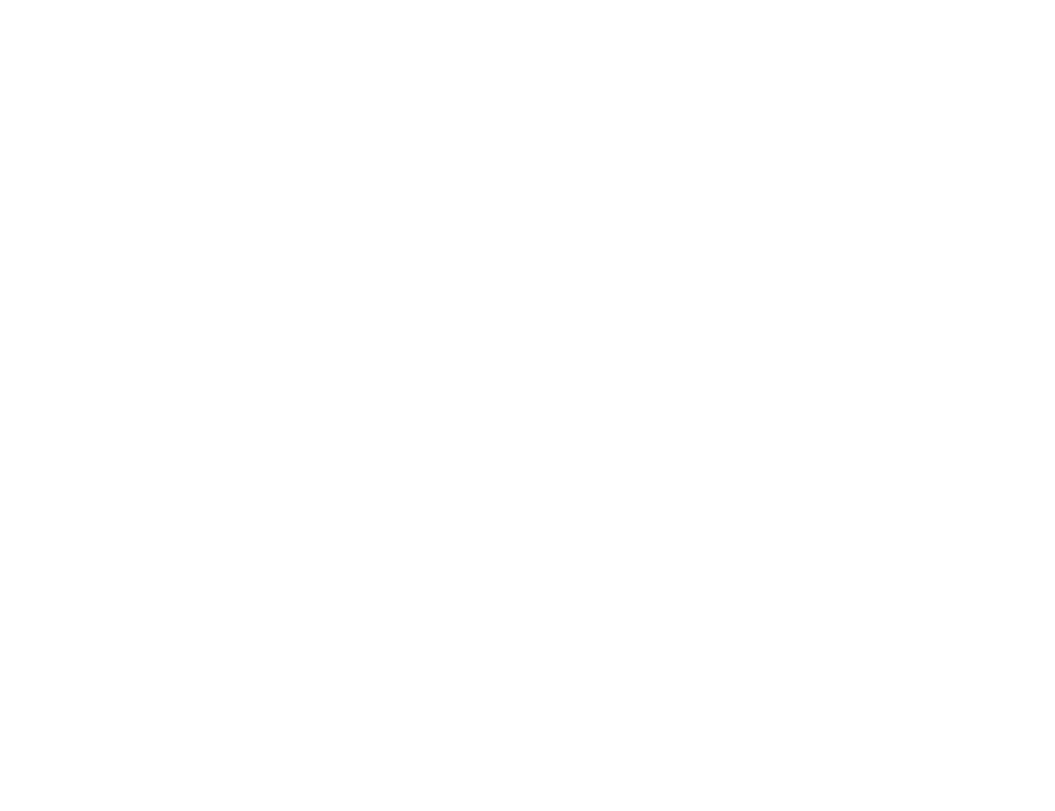
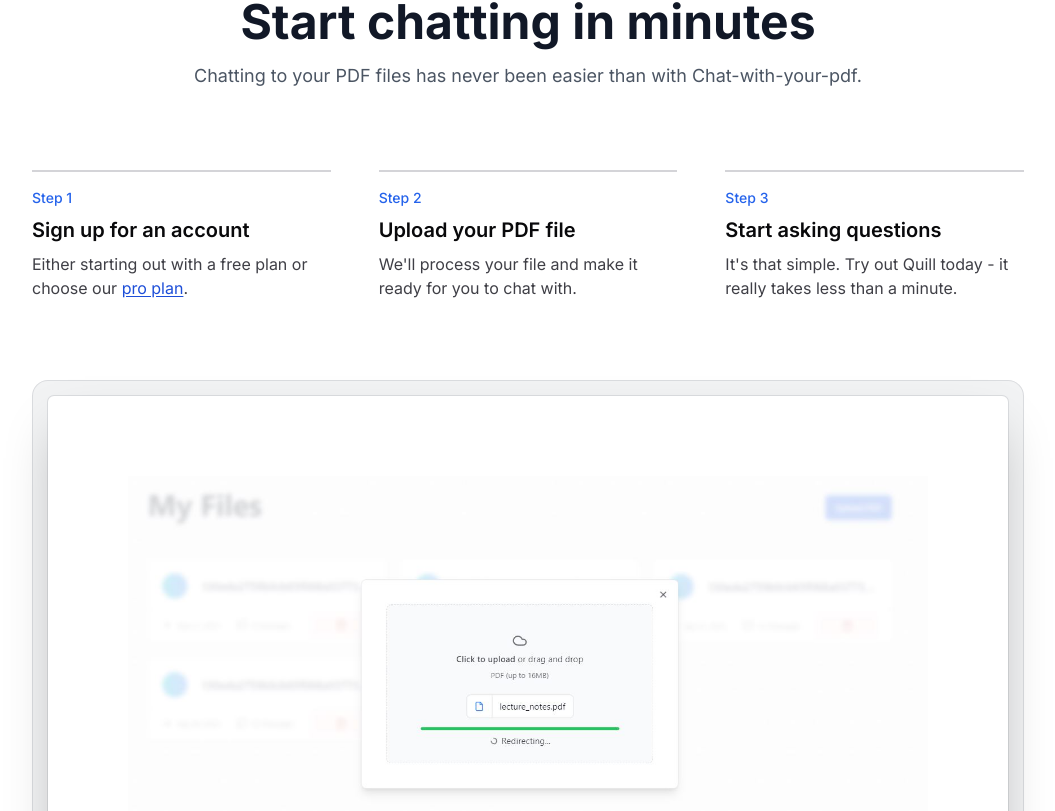
Before and after one commit to nskntc/Chat-with-your-pdf, a Next.js app: page / in a window 1280 px wide. Shown: the part 1569-2380 px from the top of the page, without its empty margins (112-1167 px from the left). Before the commit the page ends 1359 px from the top, so only its background shows below. Built offline with nearby package versions, Linux system fonts and the light colour scheme.

Commit message:
finish: home page

```diff
--- a/src/app/page.tsx
+++ b/src/app/page.tsx
@@ -38,10 +38,8 @@
           <div aria-hidden="true"/* for screen readers */ className="pointer-events-none absolute inset-x-0 -top-40 -z-10 transform-gpu overflow-hidden blur-3xl sm:-top-80">
             <div style={{
                 clipPath: 'polygon(74.1% 44.1%, 100% 61.6%, 97.5% 26.9%, 85.5% 0.1%, 80.7% 2%, 72.5% 32.5%, 60.2% 62.4%, 52.4% 68.1%, 47.5% 58.3%, 45.2% 34.5%, 27.5% 76.7%, 0.1% 64.9%, 17.9% 100%, 27.6% 76.8%, 76.1% 97.7%, 74.1% 44.1%)',
-            }} className="relative left-[calc(50%-11rem)] aspect-[1155/678] w-[36.125rem] -translate-x-1/2 rotate-[30deg] bg-gradient-to-tr from-[#8480ff] to-[#89fcc8] opacity-30 sm:left-[calc(50%-30rem)] sm:w-[72.1875rem]">
-            </div>
-          </div>
-        </div>
+            }} className="relative left-[calc(50%-11rem)] aspect-[1155/678] w-[36.125rem] -translate-x-1/2 rotate-[30deg] bg-gradient-to-tr from-[#8480ff] to-[#89fcc8] opacity-30 sm:left-[calc(50%-30rem)] sm:w-[72.1875rem]"
+            />
           </div>
 
           <div>
@@ -60,6 +58,97 @@
               </div>
             </div>
           </div>
+
+          <div aria-hidden="true"/* for screen readers */ className="pointer-events-none absolute inset-x-0 -top-40 -z-10 transform-gpu overflow-hidden blur-3xl sm:-top-80">
+            <div style={{
+                clipPath: 'polygon(74.1% 44.1%, 100% 61.6%, 97.5% 26.9%, 85.5% 0.1%, 80.7% 2%, 72.5% 32.5%, 60.2% 62.4%, 52.4% 68.1%, 47.5% 58.3%, 45.2% 34.5%, 27.5% 76.7%, 0.1% 64.9%, 17.9% 100%, 27.6% 76.8%, 76.1% 97.7%, 74.1% 44.1%)',
+            }} className="relative left-[calc(50%-11rem)] aspect-[1155/678] w-[36.125rem] -translate-x-1/2 rotate-[30deg] bg-gradient-to-tr from-[#8480ff] to-[#89fcc8] opacity-30 sm:left-[calc(50%-30rem)] sm:w-[72.1875rem]"
+            />
+          </div>
+        </div>
+      </div>
+
+      {/* Feature section */}
+      <div className='mx-auto mb-32 mt-32 max-w-5xl sm:mt-56'>
+        <div className='mb-12 px-6 lg:px-8'>
+          <div className='mx-auto max-w-2xl sm:text-center'>
+            <h2 className='mt-2 font-bold text-4xl text-gray-900 sm:text-5xl'>
+              Start chatting in minutes
+            </h2>
+            <p className='mt-4 text-lg text-gray-600'>
+              Chatting to your PDF files has never been
+              easier than with Chat-with-your-pdf.
+            </p>
+          </div>
+        </div>
+
+        {/* steps */}
+        <ol className='my-8 space-y-4 pt-8 md:px-4 md:flex md:space-x-12 md:space-y-0'>
+          <li className='md:flex-1'>
+            <div className='flex flex-col space-y-2 border-l-4 border-zinc-300 py-2 pl-4 md:border-l-0 md:border-t-2 md:pb-0 md:pl-0 md:pt-4'>
+              <span className='text-sm font-medium text-blue-600'>
+                Step 1
+              </span>
+              <span className='text-xl font-semibold'>
+                Sign up for an account
+              </span>
+              <span className='mt-2 text-zinc-700'>
+                Either starting out with a free plan or
+                choose our{' '}
+                <Link
+                  href='/pricing'
+                  className='text-blue-700 underline underline-offset-2'>
+                  pro plan
+                </Link>
+                .
+              </span>
+            </div>
+          </li>
+          <li className='md:flex-1'>
+            <div className='flex flex-col space-y-2 border-l-4 border-zinc-300 py-2 pl-4 md:border-l-0 md:border-t-2 md:pb-0 md:pl-0 md:pt-4'>
+              <span className='text-sm font-medium text-blue-600'>
+                Step 2
+              </span>
+              <span className='text-xl font-semibold'>
+                Upload your PDF file
+              </span>
+              <span className='mt-2 text-zinc-700'>
+                We&apos;ll process your file and make it
+                ready for you to chat with.
+              </span>
+            </div>
+          </li>
+          <li className='md:flex-1'>
+            <div className='flex flex-col space-y-2 border-l-4 border-zinc-300 py-2 pl-4 md:border-l-0 md:border-t-2 md:pb-0 md:pl-0 md:pt-4'>
+              <span className='text-sm font-medium text-blue-600'>
+                Step 3
+              </span>
+              <span className='text-xl font-semibold'>
+                Start asking questions
+              </span>
+              <span className='mt-2 text-zinc-700'>
+                It&apos;s that simple. Try out Quill today -
+                it really takes less than a minute.
+              </span>
+            </div>
+          </li>
+        </ol>
+
+        <div className='mx-auto max-w-6xl px-6 lg:px-8'>
+          <div className='mt-16 flow-root sm:mt-24'>
+            <div className='-m-2 rounded-xl bg-gray-900/5 p-2 ring-1 ring-inset ring-gray-900/10 lg:-m-4 lg:rounded-2xl lg:p-4'>
+              <Image
+                src='/file-upload-preview.jpg'
+                alt='uploading preview'
+                width={1419}
+                height={732}
+                quality={100}
+                className='rounded-md bg-white p-2 sm:p-8 md:p-20 shadow-2xl ring-1 ring-gray-900/10'
+              />
+            </div>
+          </div>
+        </div>
+      </div>
     </>
   )
 }
```
Also changed, not shown: public/file-upload-preview.jpg (added). Lines whose indentation alone changed are shown as unchanged.
